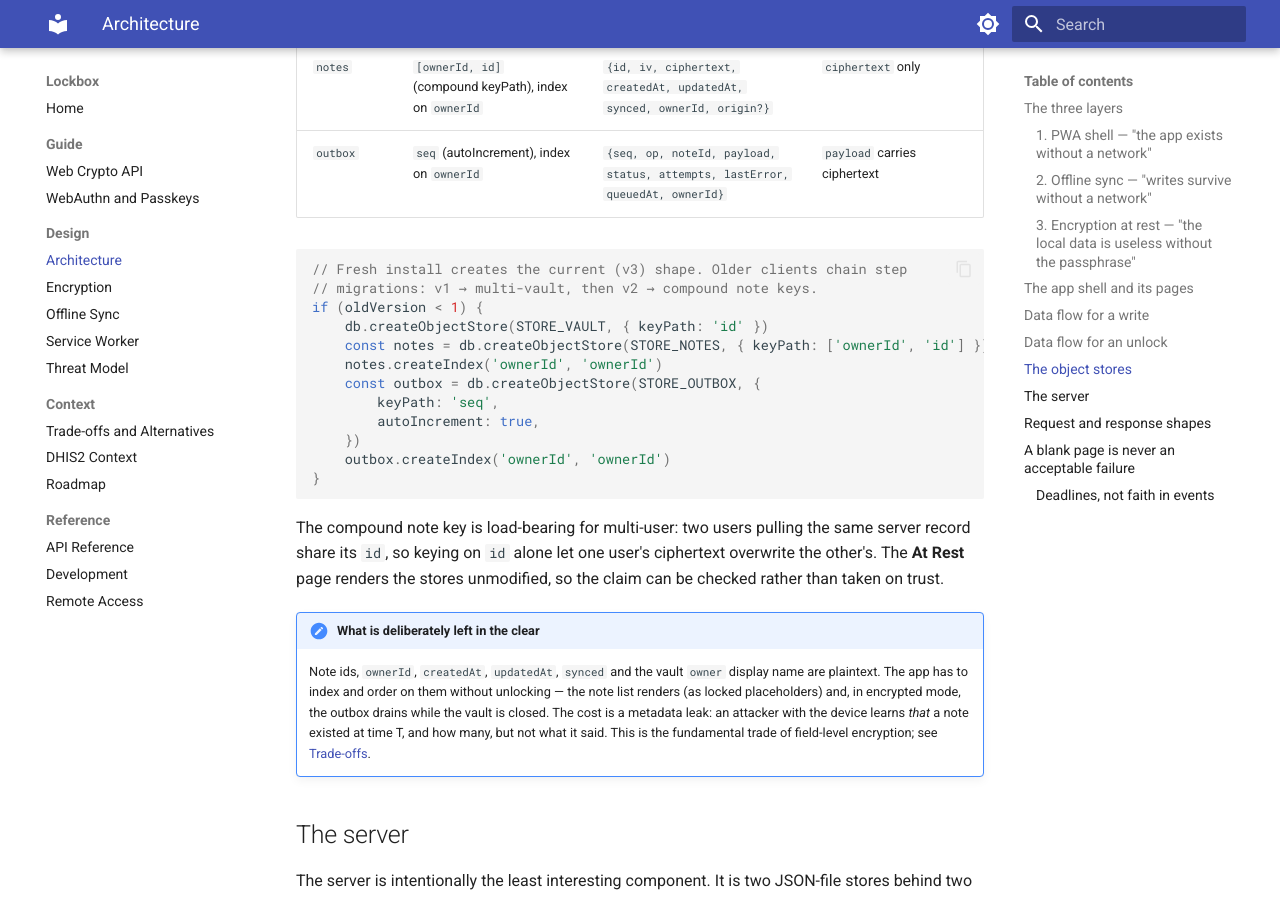
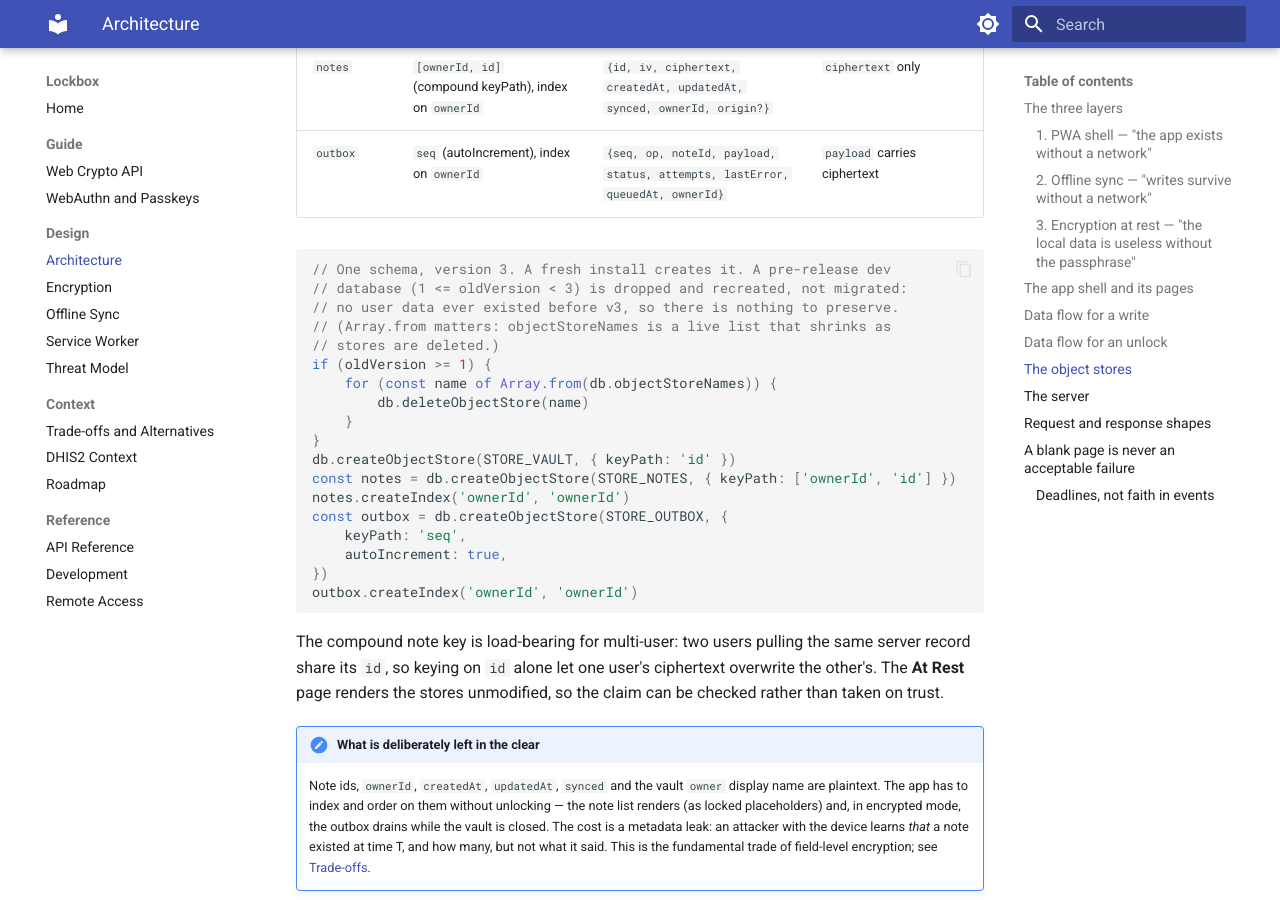
Before and after one commit to mortenoh/lockbox, an MkDocs documentation site: the page built from docs/design/architecture.md, in a window 1280 px wide and 900 px high, scrolled down 5701 px. Built offline with MkDocs 1.6.1 and Material for MkDocs 9.7.7, drawn with Linux system fonts in a browser that asks for light colours.

Commit message:
docs: replace schema-migration narrative with reset behavior
Architecture, roadmap and trade-offs no longer present the removed
v1-to-v3 migration chain as a feature. The Dexie trade-off now notes
that data-preserving migrations become mandatory only once real users
exist. Correct the Playwright count to 45.

````diff
--- a/docs/design/architecture.md
+++ b/docs/design/architecture.md
@@ -223,18 +223,24 @@ IndexedDB database `lockbox`, version 3, three object stores:
 | `outbox` | `seq` (autoIncrement), index on `ownerId` | `{seq, op, noteId, payload, status, attempts, lastError, queuedAt, ownerId}` | `payload` carries ciphertext |
 
 ```typescript
-// Fresh install creates the current (v3) shape. Older clients chain step
-// migrations: v1 → multi-vault, then v2 → compound note keys.
-if (oldVersion < 1) {
-    db.createObjectStore(STORE_VAULT, { keyPath: 'id' })
-    const notes = db.createObjectStore(STORE_NOTES, { keyPath: ['ownerId', 'id'] })
-    notes.createIndex('ownerId', 'ownerId')
-    const outbox = db.createObjectStore(STORE_OUTBOX, {
-        keyPath: 'seq',
-        autoIncrement: true,
-    })
-    outbox.createIndex('ownerId', 'ownerId')
+// One schema, version 3. A fresh install creates it. A pre-release dev
+// database (1 <= oldVersion < 3) is dropped and recreated, not migrated:
+// no user data ever existed before v3, so there is nothing to preserve.
+// (Array.from matters: objectStoreNames is a live list that shrinks as
+// stores are deleted.)
+if (oldVersion >= 1) {
+    for (const name of Array.from(db.objectStoreNames)) {
+        db.deleteObjectStore(name)
+    }
 }
+db.createObjectStore(STORE_VAULT, { keyPath: 'id' })
+const notes = db.createObjectStore(STORE_NOTES, { keyPath: ['ownerId', 'id'] })
+notes.createIndex('ownerId', 'ownerId')
+const outbox = db.createObjectStore(STORE_OUTBOX, {
+    keyPath: 'seq',
+    autoIncrement: true,
+})
+outbox.createIndex('ownerId', 'ownerId')
 ```
 
 The compound note key is load-bearing for multi-user: two users pulling the same server
````
Also changed, not shown: README.md (+1 -1 lines), docs/context/roadmap.md (+1 -1 lines), docs/context/trade-offs.md (+6 -3 lines).
